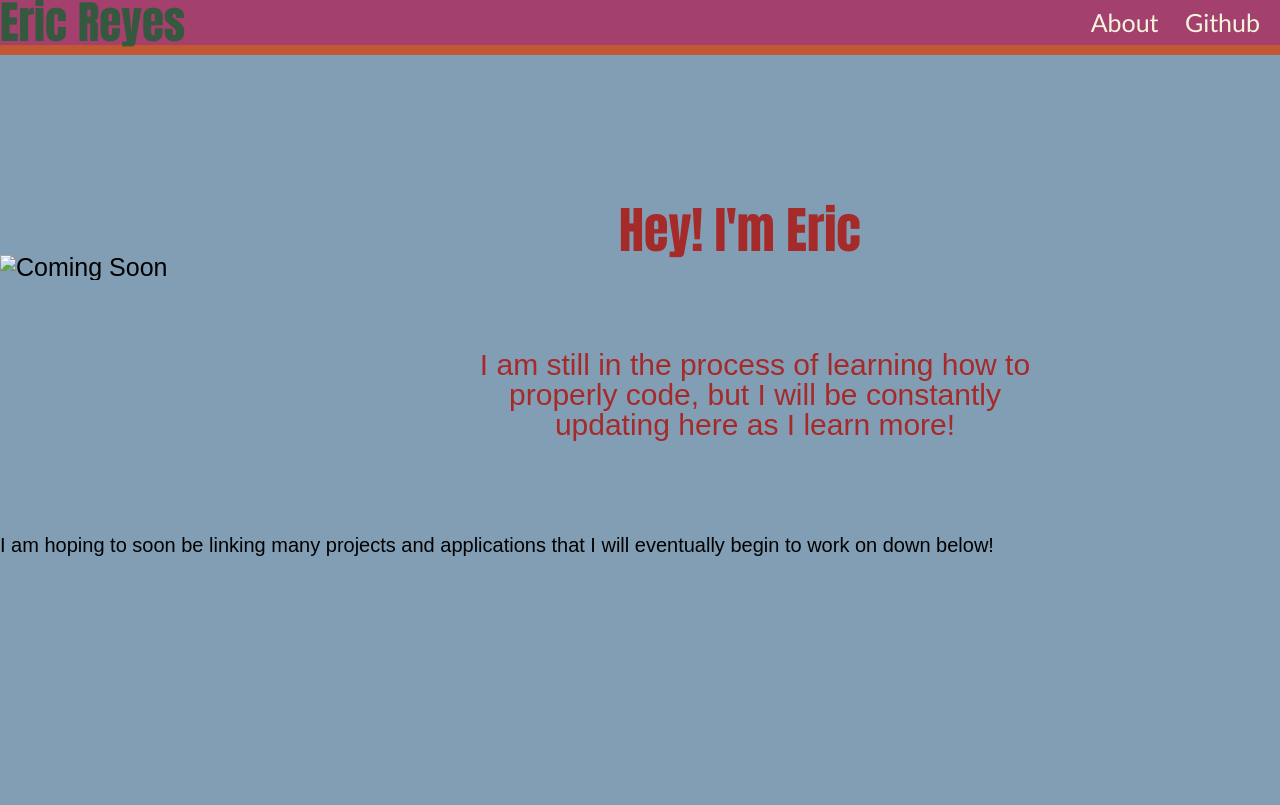
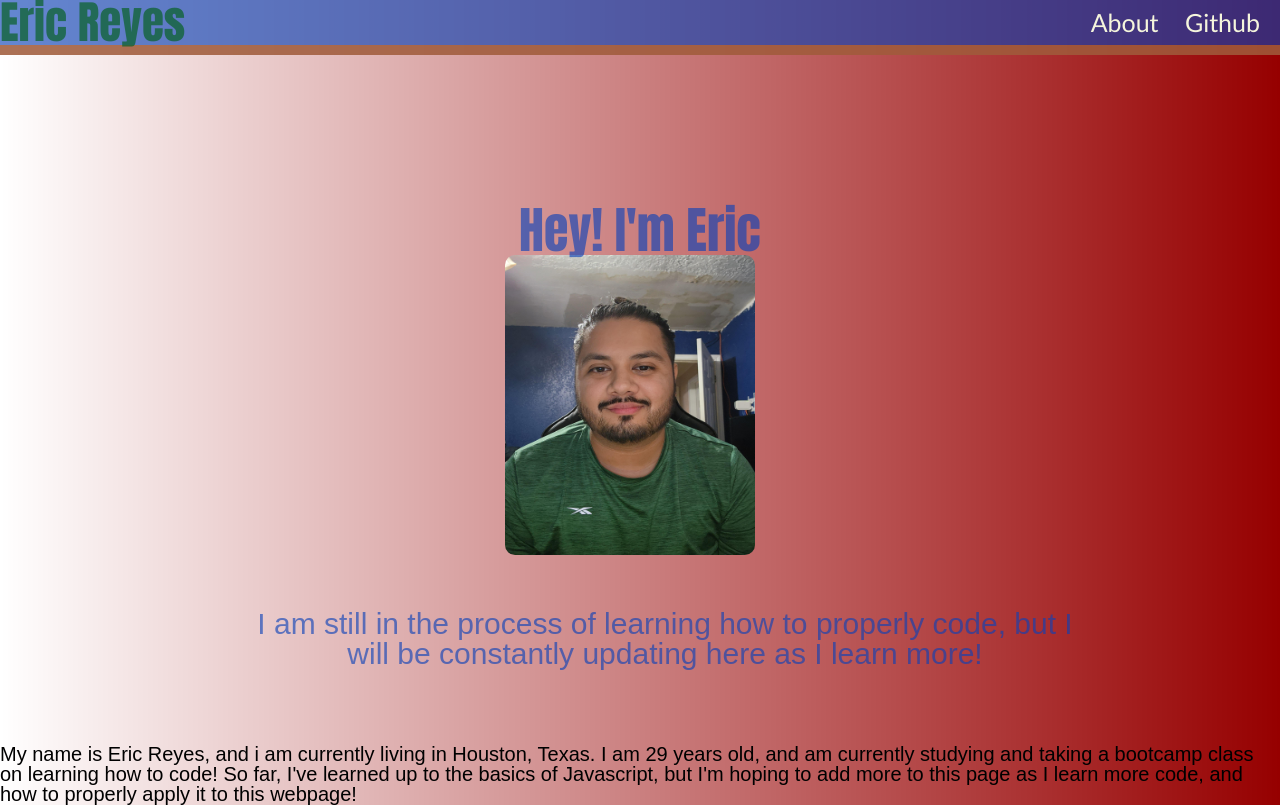
Before and after one commit to ericrey93/My-Portfolio, a plain HTML site: page index.html in a window 1280 px wide. Drawn offline with Linux system fonts and the light colour scheme.

Commit message:
working on the files

```diff
--- a/assets/style.css
+++ b/assets/style.css
@@ -1,6 +1,6 @@
 
 body {
-    background-color: rgba(6, 62, 107, 0.502);
+   background-image: linear-gradient(to right, rgba(200,0,0,0), rgba(150,0,0,1));
     position: relative;
     font-size: 25px;
 
@@ -27,7 +27,7 @@ li {
 
 header {
     border-bottom: 10px solid rgba(215, 102, 15, 0.635);
-    background-color: rgba(183, 11, 71, 0.632);
+    background-color: rgba(11, 65, 183, 0.632);
 }
 
 a {
@@ -39,20 +39,23 @@ a {
     position: relative;
     text-align: center;
     margin-top: 150px;
-    margin-left: 200px;
+
     font-size: 50px;
-    color:brown;
+    color:rgba(11, 65, 183, 0.632);
 }
 .maintext {
     text-align: center;
-    margin: 70px;
-    margin-left: 300px;
+    margin: 50px;
+    margin-left: 100px;
     padding: 0px 150px;
-    color: brown;
+    color: rgba(11, 65, 183, 0.632);
     font-size: 30px;
 }
 img {
-    position:relative;
+    width: 250px;
+    height: 300px;
+    margin-left: 495px;
+    border-radius: 10px;
 }
 .secondtext {
     font-size: 20px;
@@ -63,13 +66,13 @@ img {
 
 
 @media screen and (max-width: 768px) {
- header,
+ nav,
  main {
     flex-direction: column;
     text-align: center;
  }
  p {
-    flex-direction: column;
     text-align: center;
+    font-size: 2px;
  }
 }
--- a/index.html
+++ b/index.html
@@ -14,20 +14,25 @@
         <h1>Eric Reyes</h1>
         <nav class="mainheader">
             <ul>
-                <li>About</li>
+                <li><a href="">About</a></li>
                 <li><a href="https://github.com/ericrey93?tab=repositories  ">Github</li></a>
             </ul>
         </nav>
     </header>
 
     <main>
+        <section>
         <h1 class="namehead">Hey! I'm Eric</h1>
-        <div>
-            <img src="" alt="Coming Soon">
-            </div>
+            <ul>
+                <li><img src="/assets/20221002_170514.jpg" alt="Coming Soon"></li>
+            </ul>
+        </section>
         <p class="maintext">I am still in the process of learning how to properly code, but I will be constantly updating here as I learn more!</p>
         <br>
-        <p class="secondtext">I am hoping to soon be linking many projects and applications that I will eventually begin to work on down below!</p>
+        <p class="secondtext">My name is Eric Reyes, and i am currently living in Houston, Texas. I am 29 years old, and am currently studying and taking a bootcamp class on learning how to code!
+            So far, I've learned up to the basics of Javascript, but I'm hoping to add more to this page as I learn more code, and how to properly apply it
+            to this webpage!
+        </p>
     </main>
 
 </body>
```
Also changed, not shown: assets/20221002_170514.jpg (added).
